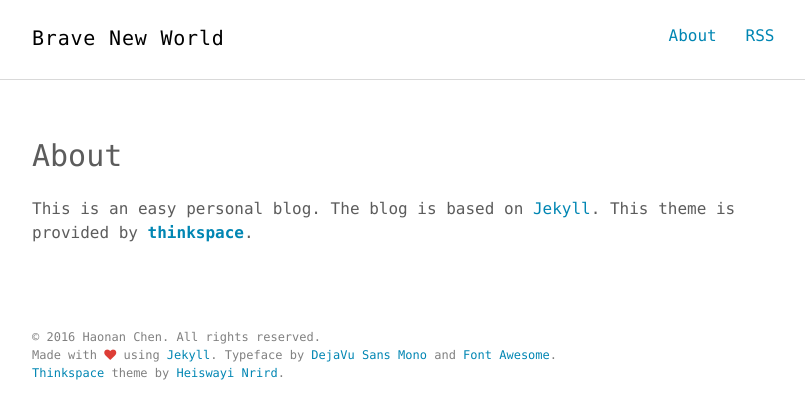
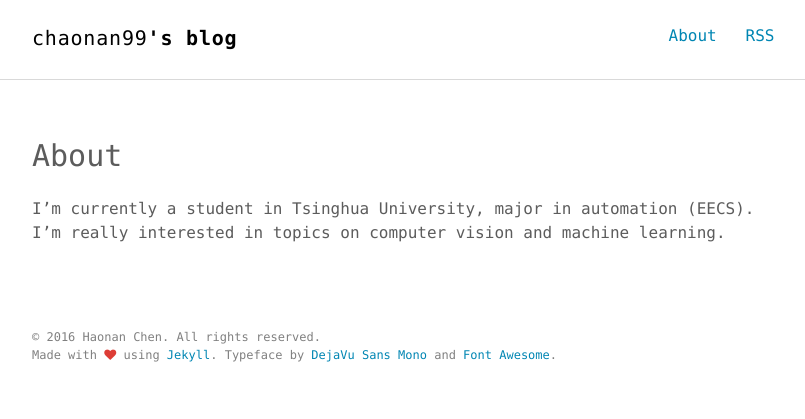
Before and after one commit to chaonan99/chaonan99.github.io, a Jekyll site: the page built from about.md, in a window 1280 px wide. Shown: the top 419 px of the page, without its empty margins (232-1037 px from the left). Built offline with Jekyll 4.4.1, drawn with Linux system fonts in a browser that asks for light colours.

Commit message:
My first blog!

```diff
--- a/_config.yml
+++ b/_config.yml
@@ -1,6 +1,6 @@
 # SEO settings
-title: "Brave New World"
-# title2: "space" # default: ""
+title: "chaonan99"
+title2: "'s blog" # default: ""
 description: "Personal blog for Haonan Chen~"
 keywords: "Jekyll, theme, free, download, SEO, blog, web, minimalist, thinkspace"
 url: http://chaonan99.github.io/ # site url
@@ -30,7 +30,7 @@ sass:
 author:
   name     : "Haonan Chen"
   job      : "student in Tsinghua University"
-#  bio      : "1+1=3 is always TRUE in my world, a balance between binary and reality."
+  bio      : "Unusual as usual"
   thumb    : /images/author.jpg
   email    : chenhaonan1995@gmail.com
   url      : http://chaonan99.github.io
--- a/_includes/footer.html
+++ b/_includes/footer.html
@@ -2,6 +2,6 @@
   <div class="container">
     <small class="block">&copy; {{ site.time | date: '%Y' }} {{ site.author.name }}. All rights reserved.</small>
     <small class="block">Made with <i class="fa fa-heart" aria-hidden="true" style="color:#DD3D36"></i> using <a href="http://jekyllrb.com/">Jekyll</a>. Typeface by <a href="https://www.fontsquirrel.com/fonts/dejavu-sans-mono">DejaVu Sans Mono</a> and <a href="http://fontawesome.io/">Font Awesome</a>.</small>
-    <small><a href="https://github.com/heiswayi/thinkspace">Thinkspace</a> theme by <a href="http://heiswayi.github.io/">Heiswayi Nrird</a>.</small>
+<!--     <small><a href="https://github.com/heiswayi/thinkspace">Thinkspace</a> theme by <a href="http://heiswayi.github.io/">Heiswayi Nrird</a>.</small> -->
   </div>
 </footer>
--- a/_layouts/default.html
+++ b/_layouts/default.html
@@ -2,6 +2,9 @@
 layout: compress
 ---
 <!DOCTYPE html>
+<script type="text/javascript"
+ src="http://cdn.mathjax.org/mathjax/latest/MathJax.js?config=TeX-AMS-MML_HTMLorMML">
+</script>
 <html>
   {% include head.html %}
   <body>
--- a/about.md
+++ b/about.md
@@ -4,4 +4,4 @@ title: About
 permalink: /about/
 ---
 
-This is an easy personal blog. The blog is based on [Jekyll](https://jekyllrb.com/). This theme is provided by [**thinkspace**](https://github.com/heiswayi/thinkspace).
+I'm currently a student in Tsinghua University, major in automation (EECS). I'm really interested in topics on computer vision and machine learning.
```
Also changed, not shown: _posts/2016-07-17-my-first-blog.md (added, +24 -0 lines).
